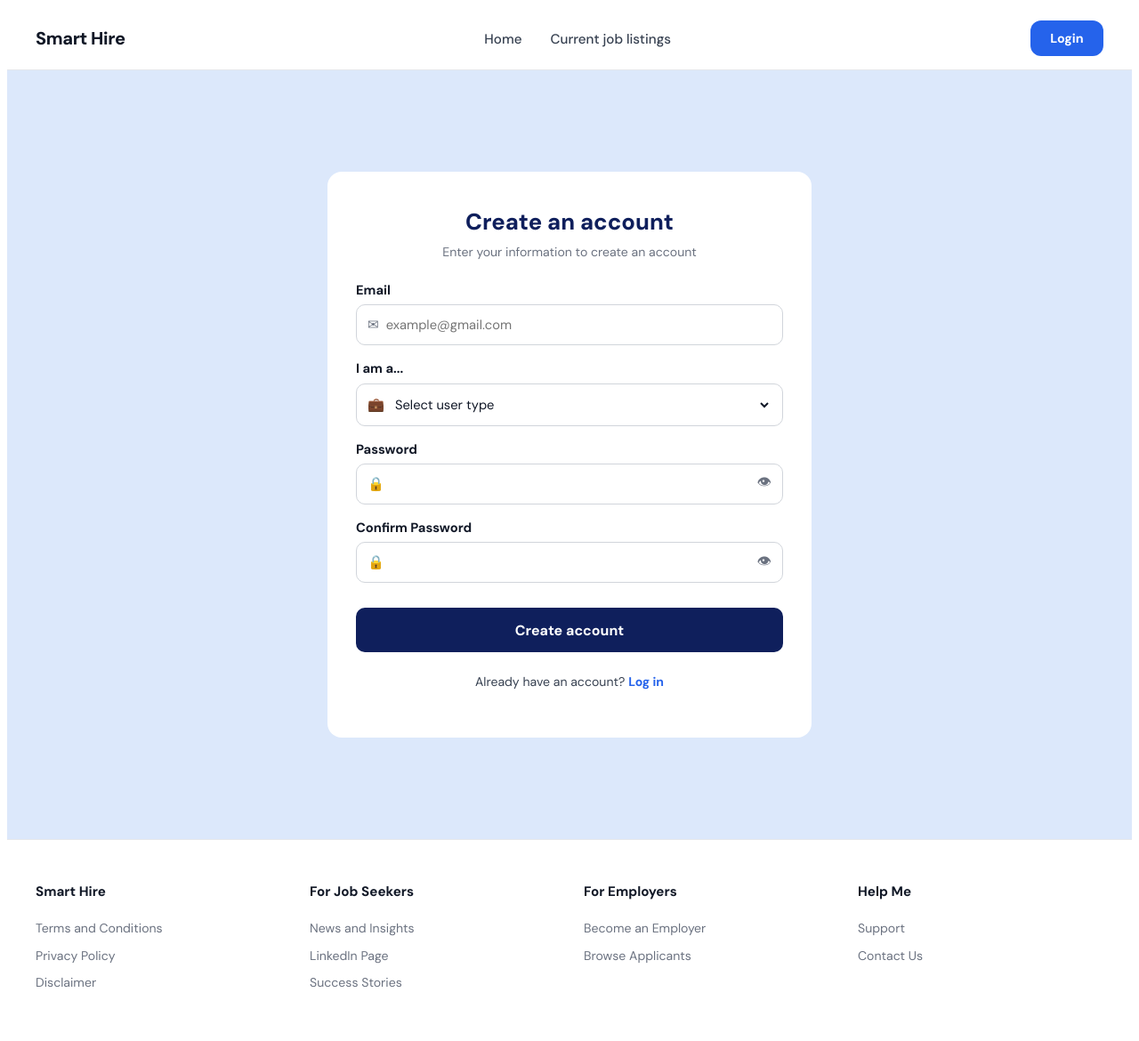
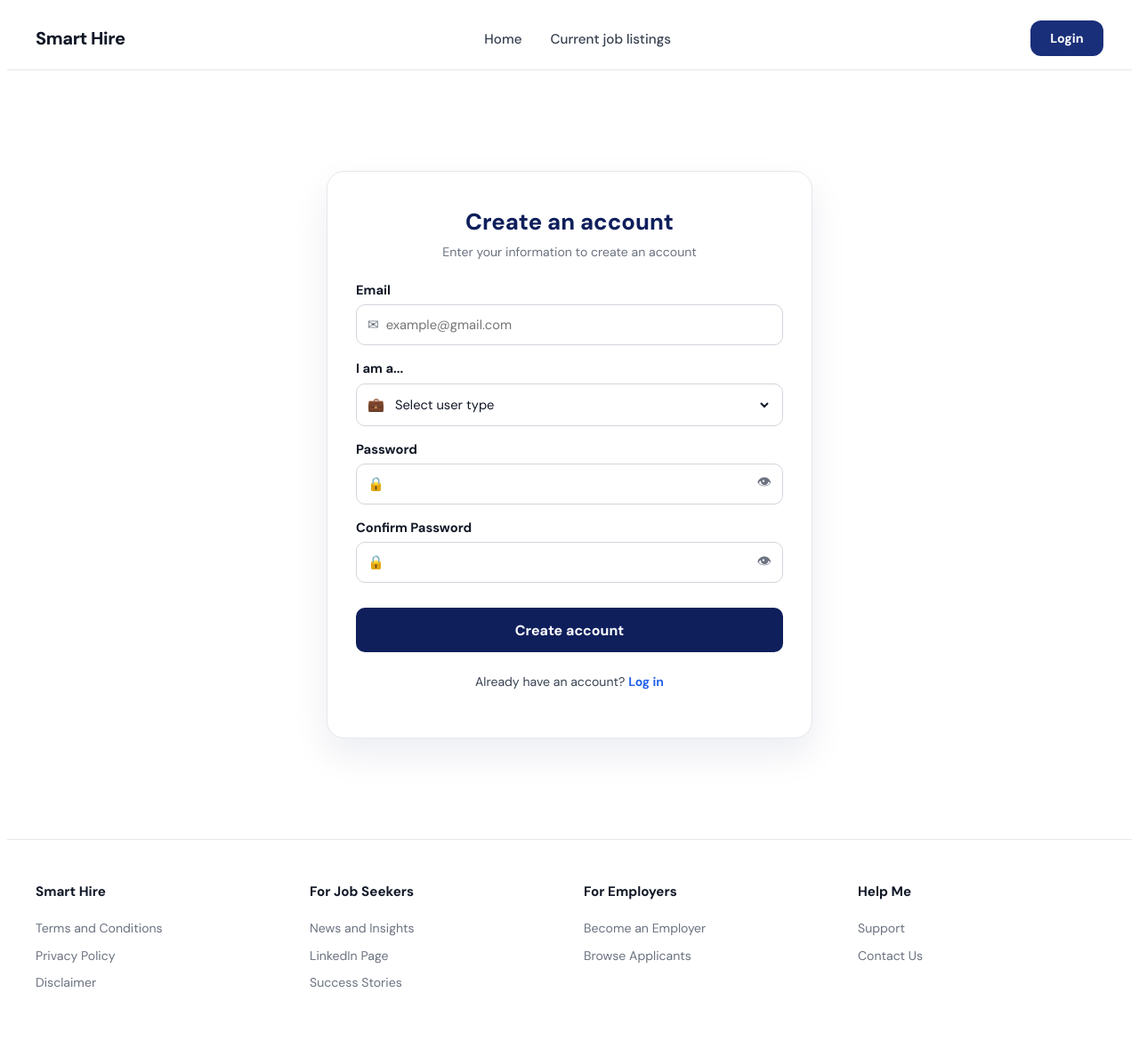
Before and after one commit to Sirawyn7/CSIT314-SmartHire, a Python web app: template web/templates/auth/register.html in a window 1280 px wide. Shown: the whole page at 89% size. Run offline with Jinja, Linux system fonts and the light colour scheme; the template is opened without the code that fills it, so the values that code supplies are empty.

Commit message:
updated auth page background
- fixed blue background with small bubble
- made login/logout buttons consistent

```diff
--- a/web/static/css/style.css
+++ b/web/static/css/style.css
@@ -77,7 +77,7 @@ main {
   display: inline-flex;
   align-items: center;
   justify-content: center;
-  background-color: #2563eb;
+  background-color: #1a2f7a;
   color: #ffffff;
   font-weight: 700;
   font-size: 0.9rem;
@@ -149,9 +149,8 @@ main {
 
 /* ── Auth Pages (login, register, forgot password) ── */
 
-/* light blue background applied to the full page area beneath the navbar */
 main:has(.auth-card) {
-  background-color: #dce8fb;
+  background-color: #ffffff;
   min-height: 100vh;
   display: flex;
   align-items: center;
@@ -159,10 +158,11 @@ main:has(.auth-card) {
   padding: 2rem;
 }
 
-/* white rounded card that contains the auth form */
 .auth-card {
   background-color: #ffffff;
-  border-radius: 16px;
+  border: 1px solid #e5e7eb;
+  box-shadow: 0 18px 40px rgba(15, 31, 92, 0.08);
+  border-radius: 20px;
   padding: 2.5rem 2rem;
   width: 100%;
   max-width: 480px;
```
